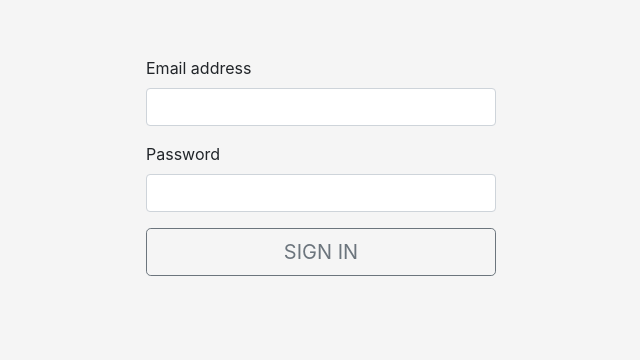
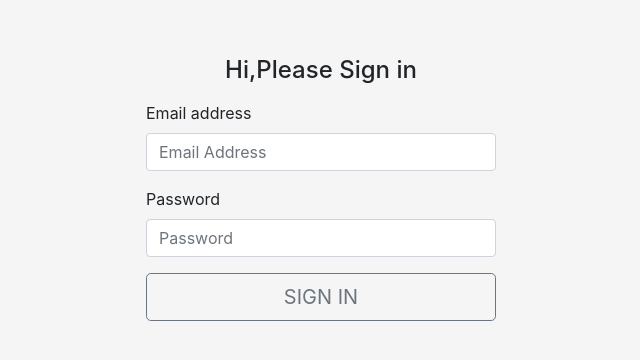
Before and after one commit to CJMaxwell/frontend-assessment, a React (Create React App) app: page / in a window 1280 px wide. Shown: the part 144-504 px from the top of the page, without its empty margins (319-959 px from the left). Built offline with nearby package versions, Linux system fonts and the light colour scheme.

Commit message:
Added additional styles to project component

```diff
--- a/src/components/LoginUser.js
+++ b/src/components/LoginUser.js
@@ -61,14 +61,15 @@ const LoginUser = () => {
     return (
         <Wrapper className="row">
             <div className="col-md-4 offset-md-4">
+                <h4 className="text-center mb-3">Hi,Please Sign in</h4>
                 <form onSubmit={handleOnSubmit}>
                     <div className="form-group">
                         <label htmlFor="email">Email address</label>
-                        <input type="email" value={email} onChange={handleEmailChange} className="form-control" id="email" aria-describedby="emailHelp"/>
+                        <input type="email" placeholder="Email Address" value={email} onChange={handleEmailChange} className="form-control" id="email" aria-describedby="emailHelp"/>
                     </div>
                     <div className="form-group">
                         <label htmlFor="password">Password</label>
-                        <input type="password" value={password} onChange={handlePasswordChange} className="form-control" id="password"/>
+                        <input type="password" placeholder="Password" value={password} onChange={handlePasswordChange} className="form-control" id="password"/>
                     </div>
                     <button type="submit" disabled={loading} className="btn btn-outline-secondary btn-lg btn-block">SIGN IN</button>
                 </form>
--- a/src/components/Projects.js
+++ b/src/components/Projects.js
@@ -11,11 +11,16 @@ const ProjectWrapper = styled.div`
     padding-top: 5vh;
     .card {
         height: 28vh;
+         transition: box-shadow .3s;
+    }
+    .card:hover {
+        box-shadow: 0 0 11px rgba(33,33,33,.2);
     }
 `;
 const ActionBar = styled.div`
     padding-top: 5vh;
 `;
+
 
 const LOADPROJECTS = gql`
 {
@@ -63,7 +68,6 @@ const Projects = () => {
                                 {/* <p className="card-text">{project.contractorName}</p>
                                 <p className="card-text">{project.contractorAddress}</p> */}
                                 <p className="card-text"><b>Budget:</b> {currencyFormatter.format(project.budget)}</p>
-                                {/* <a href="#" className="btn btn-primary">Go somewhere</a> */}
                             <p className="card-text"><b>Duration:</b> {project.startDate } - {project.endDate}</p>
                             </div>
                         </div>
```
